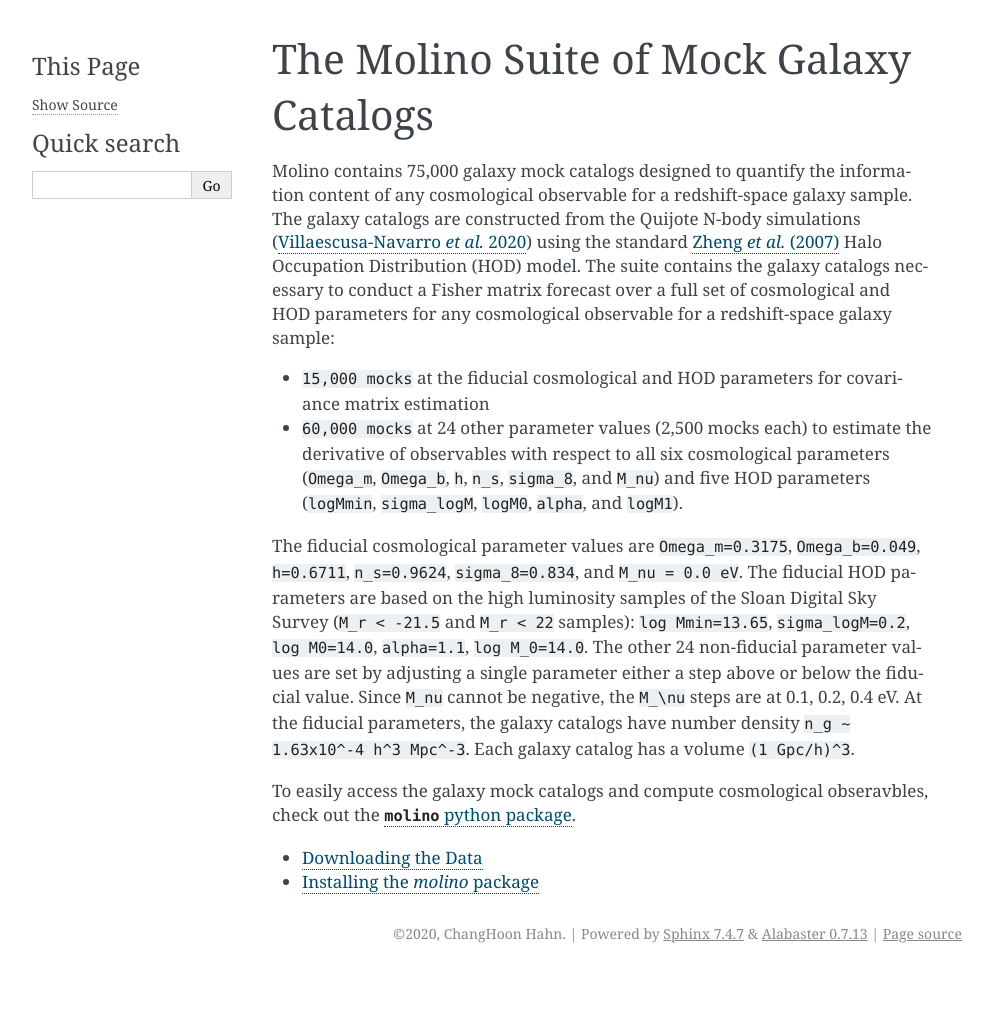
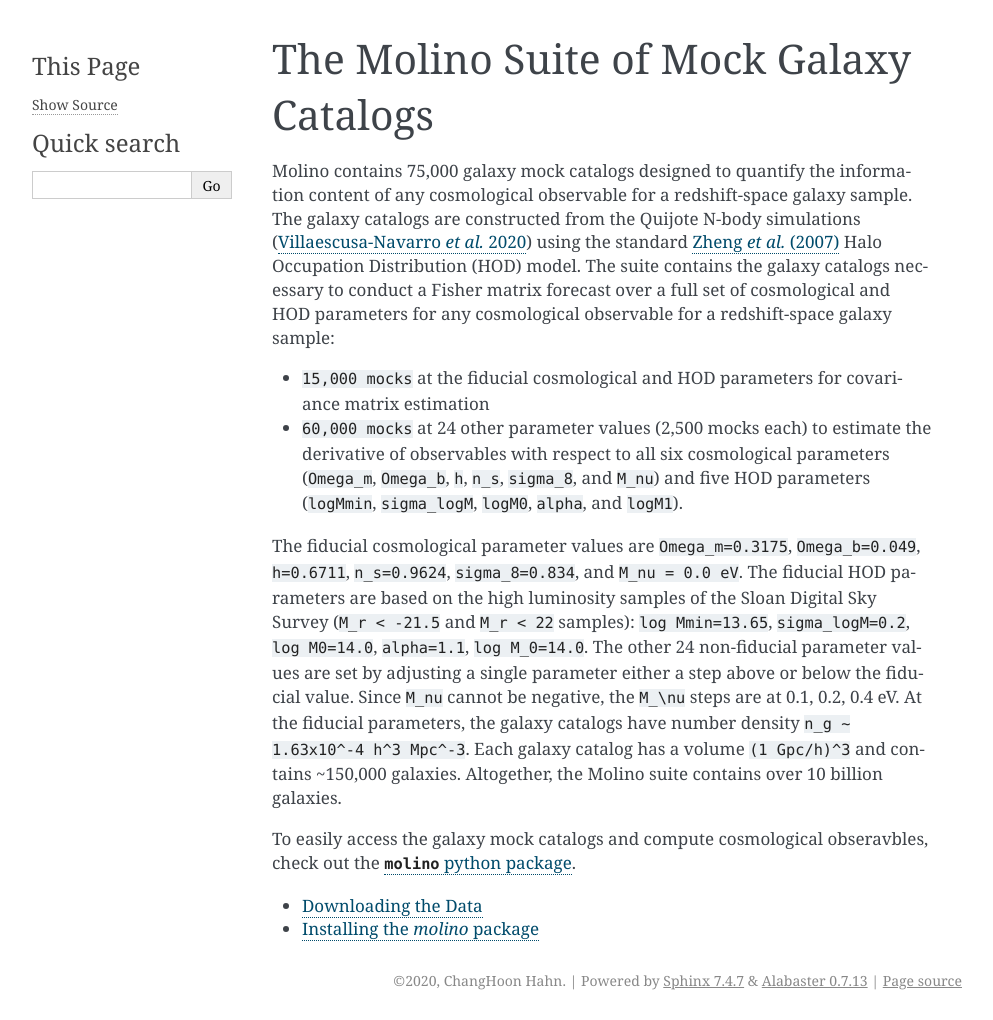
Before and after one commit to changhoonhahn/molino, a Sphinx documentation site: the page built from docs/index.rst, in a window 1280 px wide. Shown: the whole page, without its empty margins (148-1141 px from the left). Built offline with Sphinx 7.4.7, drawn with Linux system fonts in a browser that asks for light colours; before the commit the page ends 973 px from its top, so only the background shows below that.

Commit message:
over 10 billion galaxies

```diff
--- a/docs/index.rst
+++ b/docs/index.rst
@@ -37,7 +37,8 @@ The other 24 non-fiducial parameter values are set by adjusting a single paramet
 either a step above or below the fiducial value. Since ``M_nu`` cannot be negative,
 the ``M_\nu`` steps are at 0.1, 0.2, 0.4 eV. At the fiducial parameters, the galaxy
 catalogs have number density ``n_g ~ 1.63x10^-4 h^3 Mpc^-3``. Each galaxy catalog
-has a volume ``(1 Gpc/h)^3``.
+has a volume ``(1 Gpc/h)^3`` and contains ~150,000 galaxies. Altogether, the
+Molino suite contains over 10 billion galaxies.
 
 To easily access the galaxy mock catalogs and compute cosmological obseravbles,
 check out the |molino|_.
```
Also changed, not shown: README.md (+2 -1 lines).
